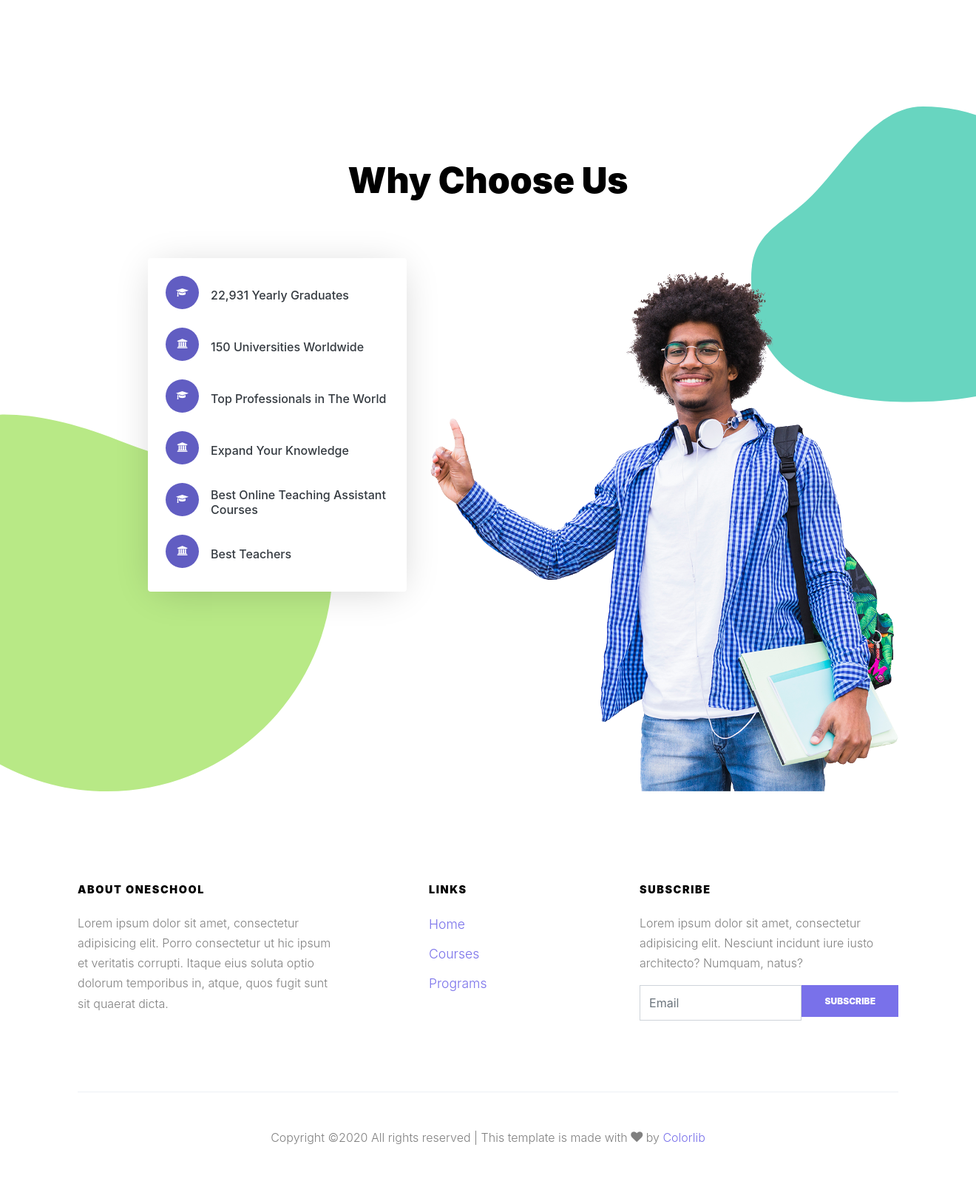
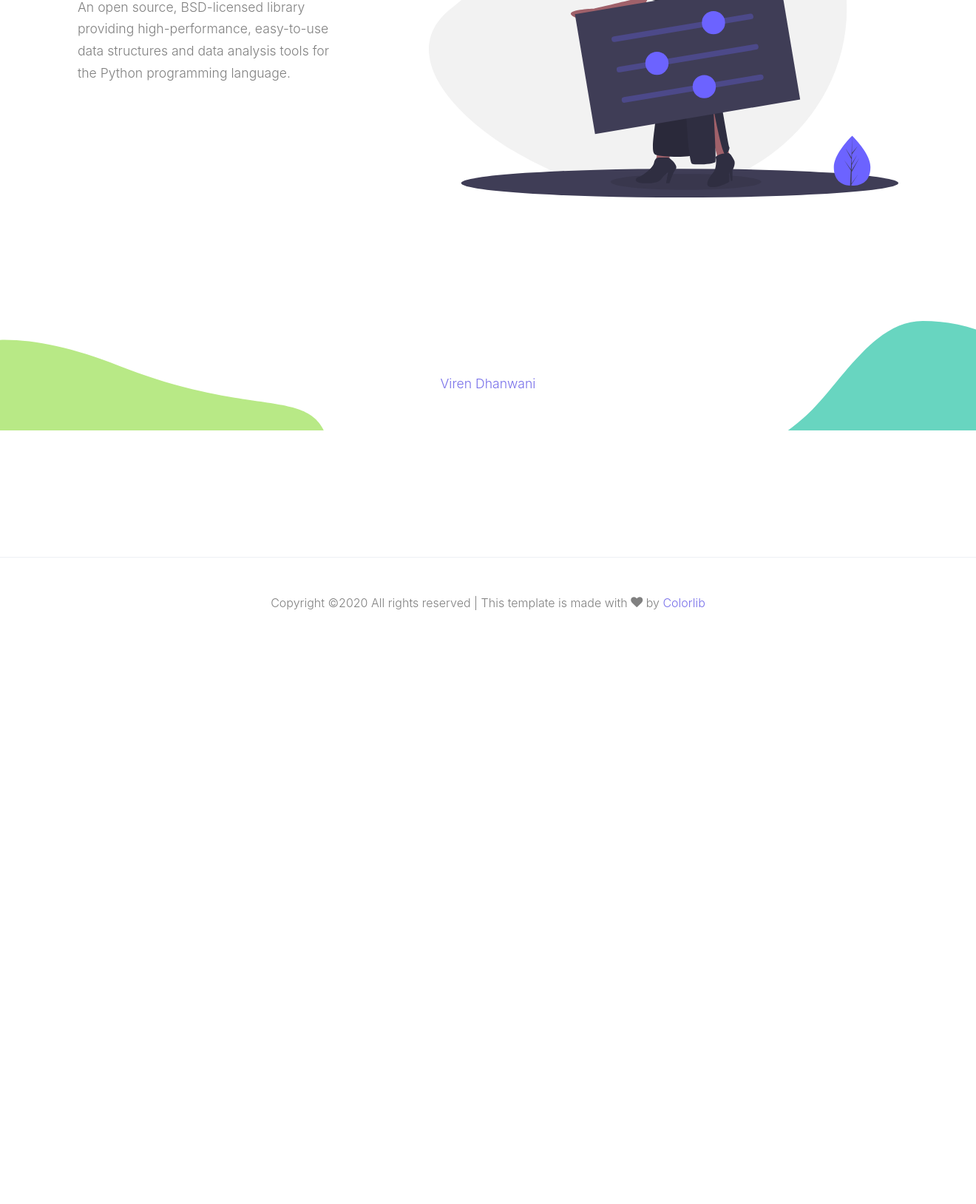
Before and after one commit to virendhanwani/sentiment-analysis-flask, a Flask app: page / in a window 1320 px wide; the page is wider, and only the part inside the window is pictured. Shown: the part 4116-5744 px from the top of that part at 74% size. After the commit the page ends 4941 px from the top of that part, so only its background shows below. Run offline with Flask 2, Linux system fonts and the light colour scheme; some libraries are stand-ins or nearby versions; some web fonts are replaced.

Commit message:
added doughnut chart and linkedin profile

```diff
--- a/app/__init__.py
+++ b/app/__init__.py
@@ -13,21 +13,25 @@ load_dotenv(dotenv_path)
 @app.route('/')
 def index():
     # code.interact(local=dict(globals(), **locals()))
-    return render_template('index.html')
+    neg_percent = 0
+    pos_percent = 0
+    neu_percent = 0
+    return render_template('index.html', negative=neg_percent, positive=pos_percent, neutral=neu_percent)
 
 
 @app.route('/analyze', methods=['POST'])
 def analyze():
-    consumer_key = os.getenv('CONSUMER_KEY')
-    consumer_secret = os.getenv('CONSUMER_SECRET')
-    access_token = os.getenv('ACCESS_TOKEN')
-    access_token_secret = os.getenv('ACCESS_TOKEN_SECRET')
+    consumer_key = 'tI1A1TXXpYqALOEXQ8GrTYTaE'
+    consumer_secret = 'qKrpnuD9qGEA7DTgLVkna1sSqLvTjpjqhTLAALZ1IjyOpw26Qx'
+    access_token = '1398879151-H6Sjo2ujuLYYIBhdEY79jT2w5wFStehEPXD9d5E'
+    access_token_secret = 'JnX173zNIzJ5jOaTYxpUkEhK2hjJzZJZVNwaag3qERvp1'
 
     auth = tweepy.OAuthHandler(consumer_key, consumer_secret)
     auth.set_access_token(access_token, access_token_secret)
 
     api = tweepy.API(auth)
     search_term = request.form['search']
+    # code.interact(local=dict(globals(), **locals()))
     tweets = api.search(search_term, count=200)
 
     data = pd.DataFrame(
@@ -74,7 +78,7 @@ def analyze():
     pos_percent = (len(positive)/200)*100
     neu_percent = (len(neutral)/200)*100
 
-    return redirect(url_for('index', _anchor='courses-section', negative=neg_percent, positive=pos_percent, neutral=neu_percent))
+    return redirect(url_for('index', _anchor='courses-section', negative=neg_percent, positive=pos_percent, neutral=neu_percent,analyzed='true'))
 
 
 if __name__ == "__main__":
--- a/app/templates/index.html
+++ b/app/templates/index.html
@@ -29,6 +29,8 @@
     <link rel="stylesheet" href="./static/css/aos.css" />
 
     <link rel="stylesheet" href="./static/css/style.css" />
+    <script type="text/javascript" src="https://platform.linkedin.com/badges/js/profile.js" async defer></script>
+
   </head>
   <body data-spy="scroll" data-target=".site-navbar-target" data-offset="300">
     <div class="site-wrap">
@@ -61,9 +63,6 @@
                 >
                   <li><a href="#home-section" class="nav-link">Home</a></li>
                   <li>
-                    <a href="#courses-section" class="nav-link">Courses</a>
-                  </li>
-                  <li>
                     <a href="#programs-section" class="nav-link">Libraries</a>
                   </li>
                 </ul>
@@ -80,7 +79,7 @@
                 >
                   <li class="cta">
                     <a href="#contact-section" class="nav-link"
-                      ><span>Contact Us</span></a
+                      ><span>Contact</span></a
                     >
                   </li>
                 </ul>
@@ -153,18 +152,7 @@
               data-aos="fade-up"
               data-aos-delay=""
             >
-              <h2 class="section-title">Courses</h2>
-              {% if request.args is defined %}
-              <h4 class="section-title">
-                NEGATIVE{{ request.args.get("negative") }}
-              </h4>
-              <h4 class="section-title">
-                POSITIVE{{ request.args.get("positive") }}
-              </h4>
-              <h4 class="section-title">
-                NEUTRAL{{ request.args.get("neutral") }}
-              </h4>
-              {% endif %}
+            <canvas id="myChart" width="400" height="400"></canvas>
             </div>
           </div>
         </div>
@@ -296,145 +284,12 @@
             data-aos-delay=""
           >
             <div class="col-lg-7 text-center">
-              <h2 class="section-title">Why Choose Us</h2>
-            </div>
-          </div>
-          <div class="row">
-            <div
-              class="col-lg-4 ml-auto align-self-start"
-              data-aos="fade-up"
-              data-aos-delay="100"
-            >
-              <div class="p-4 rounded bg-white why-choose-us-box">
-                <div
-                  class="d-flex align-items-center custom-icon-wrap custom-icon-light mb-3"
-                >
-                  <div class="mr-3">
-                    <span class="custom-icon-inner"
-                      ><span class="icon icon-graduation-cap"></span
-                    ></span>
-                  </div>
-                  <div><h3 class="m-0">22,931 Yearly Graduates</h3></div>
-                </div>
-
-                <div
-                  class="d-flex align-items-center custom-icon-wrap custom-icon-light mb-3"
-                >
-                  <div class="mr-3">
-                    <span class="custom-icon-inner"
-                      ><span class="icon icon-university"></span
-                    ></span>
-                  </div>
-                  <div><h3 class="m-0">150 Universities Worldwide</h3></div>
-                </div>
-
-                <div
-                  class="d-flex align-items-center custom-icon-wrap custom-icon-light mb-3"
-                >
-                  <div class="mr-3">
-                    <span class="custom-icon-inner"
-                      ><span class="icon icon-graduation-cap"></span
-                    ></span>
-                  </div>
-                  <div><h3 class="m-0">Top Professionals in The World</h3></div>
-                </div>
-
-                <div
-                  class="d-flex align-items-center custom-icon-wrap custom-icon-light mb-3"
-                >
-                  <div class="mr-3">
-                    <span class="custom-icon-inner"
-                      ><span class="icon icon-university"></span
-                    ></span>
-                  </div>
-                  <div><h3 class="m-0">Expand Your Knowledge</h3></div>
-                </div>
-
-                <div
-                  class="d-flex align-items-center custom-icon-wrap custom-icon-light mb-3"
-                >
-                  <div class="mr-3">
-                    <span class="custom-icon-inner"
-                      ><span class="icon icon-graduation-cap"></span
-                    ></span>
-                  </div>
-                  <div>
-                    <h3 class="m-0">Best Online Teaching Assistant Courses</h3>
-                  </div>
-                </div>
-
-                <div
-                  class="d-flex align-items-center custom-icon-wrap custom-icon-light"
-                >
-                  <div class="mr-3">
-                    <span class="custom-icon-inner"
-                      ><span class="icon icon-university"></span
-                    ></span>
-                  </div>
-                  <div><h3 class="m-0">Best Teachers</h3></div>
-                </div>
-              </div>
-            </div>
-            <div
-              class="col-lg-7 align-self-end"
-              data-aos="fade-left"
-              data-aos-delay="200"
-            >
-              <img
-                src="./static/images/person_transparent.png"
-                alt="Image"
-                class="img-fluid"
-              />
-            </div>
+              <div class="LI-profile-badge"  data-version="v1" data-size="large" data-locale="en_US" data-type="vertical" data-theme="light" data-vanity="viren-dhanwani"><a class="LI-simple-link" href='https://in.linkedin.com/in/viren-dhanwani?trk=profile-badge'>Viren Dhanwani</a></div>
             </div>
           </div>
       </div>
 
       <footer class="footer-section bg-white">
-        <div class="container">
-          <div class="row">
-            <div class="col-md-4">
-              <h3>About OneSchool</h3>
-              <p>
-                Lorem ipsum dolor sit amet, consectetur adipisicing elit. Porro
-                consectetur ut hic ipsum et veritatis corrupti. Itaque eius
-                soluta optio dolorum temporibus in, atque, quos fugit sunt sit
-                quaerat dicta.
-              </p>
-            </div>
-
-            <div class="col-md-3 ml-auto">
-              <h3>Links</h3>
-              <ul class="list-unstyled footer-links">
-                <li><a href="#">Home</a></li>
-                <li><a href="#">Courses</a></li>
-                <li><a href="#">Programs</a></li>
-              </ul>
-            </div>
-
-            <div class="col-md-4">
-              <h3>Subscribe</h3>
-              <p>
-                Lorem ipsum dolor sit amet, consectetur adipisicing elit.
-                Nesciunt incidunt iure iusto architecto? Numquam, natus?
-              </p>
-              <form action="#" class="footer-subscribe">
-                <div class="d-flex mb-5">
-                  <input
-                    type="text"
-                    class="form-control rounded-0"
-                    placeholder="Email"
-                  />
-                  <input
-                    type="submit"
-                    class="btn btn-primary rounded-0"
-                    value="Subscribe"
-                  />
-                </div>
-              </form>
-            </div>
-          </div>
-
         <div class="row pt-5 text-center">
           <div class="col-md-12">
             <div class="border-top pt-5">
@@ -448,7 +303,6 @@
                 <a href="https://colorlib.com" target="_blank">Colorlib</a>
                 <!-- Link back to Colorlib can't be removed. Template is licensed under CC BY 3.0. -->
               </p>
-              </div>
             </div>
           </div>
         </div>
@@ -468,5 +322,42 @@
     <script src="./static/js/jquery.sticky.js"></script>
 
     <script src="./static/js/main.js"></script>
+    <script src="https://cdnjs.cloudflare.com/ajax/libs/Chart.js/2.9.3/Chart.min.js"></script>
+    <script>
+      var ctx = document.getElementById('myChart').getContext("2d");
+      ctx.canvas.width = 300;
+      var neg = '{{ request.args.get("negative") }}'
+      ctx.canvas.height = 300;
+      var pos = '{{ request.args.get("positive") }}'
+      var neu = '{{ request.args.get("neutral") }}'
+      if (neg.length > 0 && pos.length > 0 && neu.length > 0)
+      var myChart = new Chart(ctx, {
+          type: 'doughnut',
+          data: {
+              labels: ['Negative', 'Positive', 'Neutral'],
+              datasets: [{
+                  label: '',
+                  data: [neg, pos, neu],
+                  backgroundColor: [
+                      '#F44336',
+                      '#58D68D',
+                      '#FDFEFE'
+                  ],
+                  borderColor: [
+                      '#F44336',
+                      '#58D68D',
+                      '#FDFEFE'
+                  ],
+                  color: 'white',
+                  borderWidth: 1
+              }]
+          },
+          options: {
+            legend: {
+              display: false
+            }
+          }
+      });
+    </script>
   </body>
 </html>
```
Lines whose indentation alone changed are shown as unchanged.
